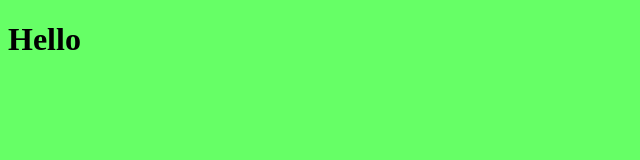
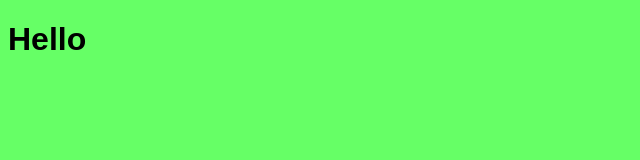
Before and after one commit to ecg-mechaniker/demo-app-2, a plain HTML site: page index.html in a window 1280 px wide. Shown: the full height of the page, 0-640 px from the left. Drawn offline with Linux system fonts and the light colour scheme.

Commit message:
Change font

```diff
--- a/index.html
+++ b/index.html
@@ -5,7 +5,7 @@
     <title>mechaniker demo</title>
     <meta http-equiv="refresh" content="2">
   </head>
-  <body style="background-color: #66ff66;">
+  <body style="background-color: #66ff66; font-family: sans-serif;">
     <h1>Hello</h1>
   </body>
 </html>
```
